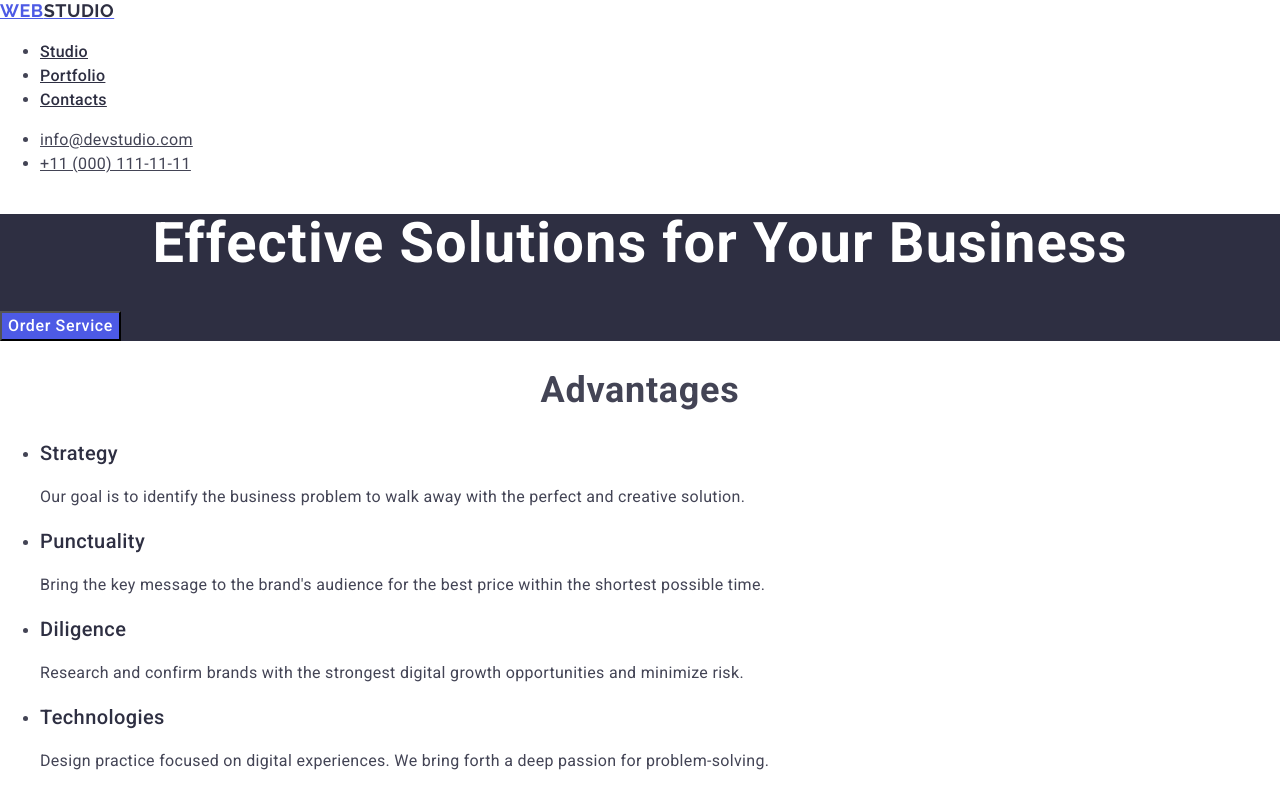
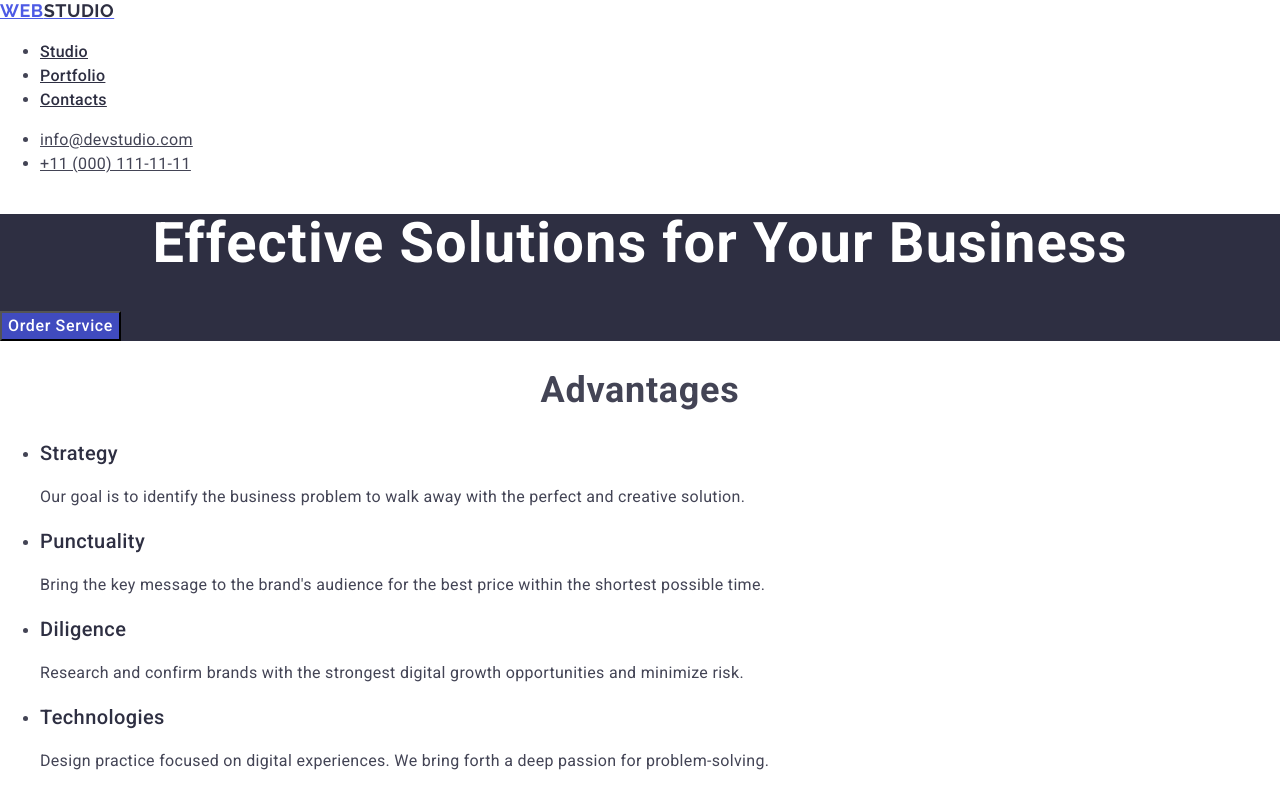
Before and after one commit to StudentVlad5/goit-markup-hw-02, a plain HTML site: page index.html in a window 1280 px wide. In both pictures the pointer is over the button "Order Service". Shown: the top 800 px of the page. Drawn offline with nearby package versions, Linux system fonts and the light colour scheme.

Commit message:
whats up

```diff
--- a/css/styles.css
+++ b/css/styles.css
@@ -24,26 +24,6 @@ body {
     letter-spacing: 0.02em;
     background-color: var(--white);
 }
-/* a {
-    text-decoration: none;
-    font-style: normal;
-}
-
-button:hover,
-button:focus {
-cursor: pointer;
-background-color: var(--ocean);
-}
-
-a:hover,
-a:focus {
-cursor: pointer;
-color: var(--ocean);
-}
-
-ul, ol {
-list-style-type: none;
-} */
 
 .section__title {
 font-weight: 700;
@@ -112,12 +92,14 @@ color: var(--white);
 font-family: var(--font-family);
 font-weight: 500;
 line-height: 1.5;
-/* border-radius: 4px;
-padding: 16px 32px;
-box-shadow: 0 4px 4px 0 rgba(0, 0, 0, 0.15); */
 background: var(--iris);
 color:var(--white);
 letter-spacing: 0.04em;
+}
+.standart-button:hover,
+.standart-button:focus {
+cursor: pointer;
+background-color: var(--ocean);
 }
 
 /* advantages */
```
